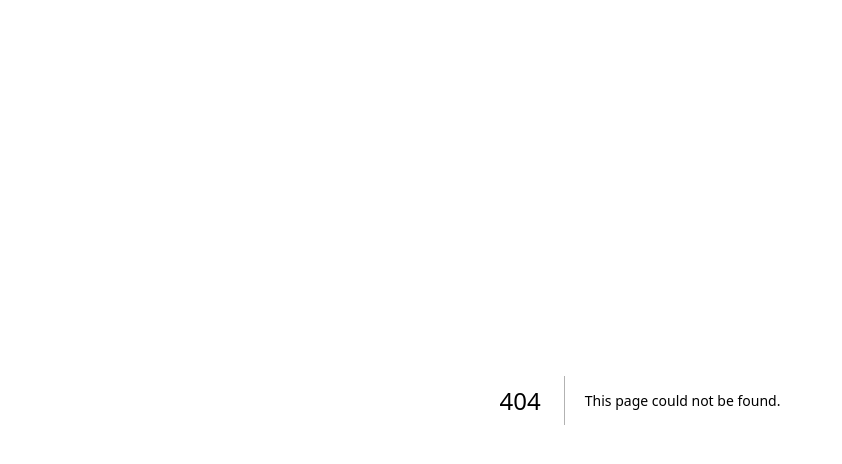
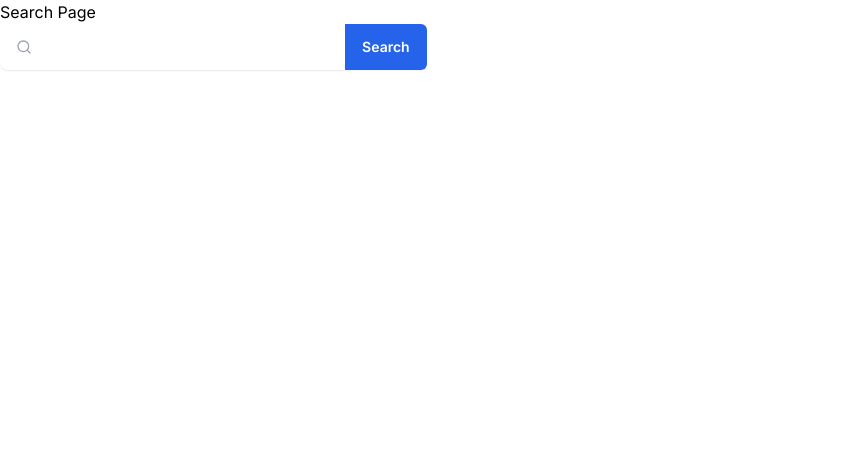
Before and after one commit to Amanda2900/explore-art, a Next.js app: page /search in a window 1280 px wide. Before the commit this address had no page. Shown: the top 464 px of the page, without its empty margins (0-842 px from the left). Built offline with nearby package versions, Linux system fonts and the light colour scheme.

Commit message:
add search route with a page to search artwork by keyword which then displays a list

```diff
--- /dev/null
+++ b/app/components/form.jsx
@@ -0,0 +1,30 @@
+import { useState } from "react";
+
+export default function SearchForm({ onSearchSubmit }) {
+
+  const [query, setQuery] = useState('');
+
+  function handleInputChange(event) {
+		setQuery(event.target.value);
+	}
+
+  function handleFormSubmit(event) {
+		onSearchSubmit(query);
+	}
+
+  return (
+    <form action={handleFormSubmit} className="w-1/3">
+      <label htmlFor="search-field" className="sr-only">Label</label>
+      <div className="relative flex rounded-lg shadow-sm">
+        <input type="text" id="search-field" inputMode="search" value={query} name="query" onChange={handleInputChange} className="py-3 px-4 ps-11 block w-full border-gray-200 shadow-sm rounded-s-lg text-sm focus:z-10 focus:border-blue-500 focus:ring-blue-500 disabled:opacity-50 disabled:pointer-events-none dark:bg-neutral-900 dark:border-neutral-700 dark:text-neutral-400 dark:placeholder-neutral-500 dark:focus:ring-neutral-600" />
+        <div className="absolute inset-y-0 start-0 flex items-center pointer-events-none z-20 ps-4">
+          <svg className="flex-shrink-0 size-4 text-gray-400 dark:text-neutral-500" xmlns="http://www.w3.org/2000/svg" width="24" height="24" viewBox="0 0 24 24" fill="none" stroke="currentColor" strokeWidth="2" strokeLinecap="round" strokeLinejoin="round">
+            <circle cx="11" cy="11" r="8"></circle>
+            <path d="m21 21-4.3-4.3"></path>
+          </svg>
+        </div>
+        <button type="submit" className="py-3 px-4 inline-flex justify-center items-center gap-x-2 text-sm font-semibold rounded-e-md border border-transparent bg-blue-600 text-white hover:bg-blue-700 disabled:opacity-50 disabled:pointer-events-none">Search</button>
+      </div>
+    </form>
+  );
+}
--- /dev/null
+++ b/app/components/imageList.jsx
@@ -0,0 +1,18 @@
+export function ImageList({ data }) {
+	return (
+		<ul>
+			{data.map((item) => {
+				return (
+					<li key={item.id}>
+						<button
+							type="button"
+						>
+							<span>{item.title}</span>
+						</button>{' '}
+						{item.artist_title}
+					</li>
+				);
+			})}
+		</ul>
+	);
+}
--- a/app/page.jsx
+++ b/app/page.jsx
@@ -1,4 +1,5 @@
 import Image from "next/image";
+import Link from "next/link";
 
 
 async function getArtwork(id) {
@@ -22,13 +23,14 @@ export default async function Home() {
   return (
     <main>
       <h1 className="font-bold">Artwork Search</h1>
+      <h2><Link href="./search/page.jsx">Search!</Link></h2>
       <h2>{data.data.title}</h2>
       <h2>{data.data.artist_display}</h2>
       <Image
         src={image}
         width={500}
         height={500}
-        alt={data.title}
+        alt={data.data.title}
       />
     </main>
   );
--- /dev/null
+++ b/app/search/page.jsx
@@ -0,0 +1,25 @@
+'use client'
+import { useState } from "react";
+import SearchForm from "../components/form";
+import searchArtwork from "../utils/api";
+import { ImageList } from "../components/imageList";
+
+export default function Search() {
+  const [data, setData] = useState([]);
+
+  function onSearchSubmit(query) {
+		searchArtwork(query).then((json) => {
+			setData(json.data);
+		});
+	}
+
+  return (
+    <main>
+      <h1>Search Page</h1>
+      <div>
+        <SearchForm onSearchSubmit={onSearchSubmit}/>
+        <ImageList data={data} />
+      </div>
+    </main>
+  );
+}
--- /dev/null
+++ b/app/utils/api.js
@@ -0,0 +1,7 @@
+export default async function searchArtwork(query) {
+  const res = await fetch(`https://api.artic.edu/api/v1/artworks/search?q=${query}&query[term][is_public_domain]=true&fields=artist_title,date_display,id,image_id,thumbnail.alt_text,thumbnail.width,thumbnail.height,title`);
+
+  if (!res.ok) throw new Error('Failed to fetch artwork');
+
+  return res.json();
+}
```
Also changed, not shown: 1 other file (tests, documents, lock files or other folders).
